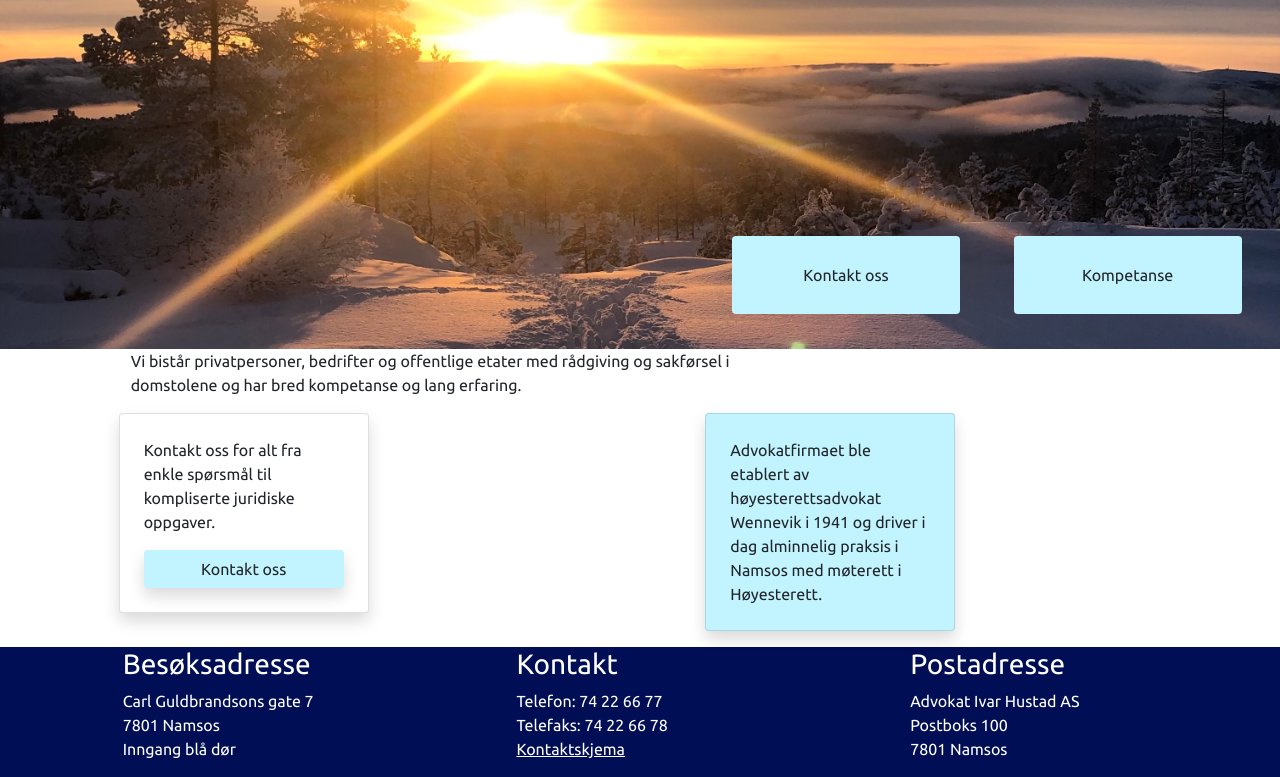
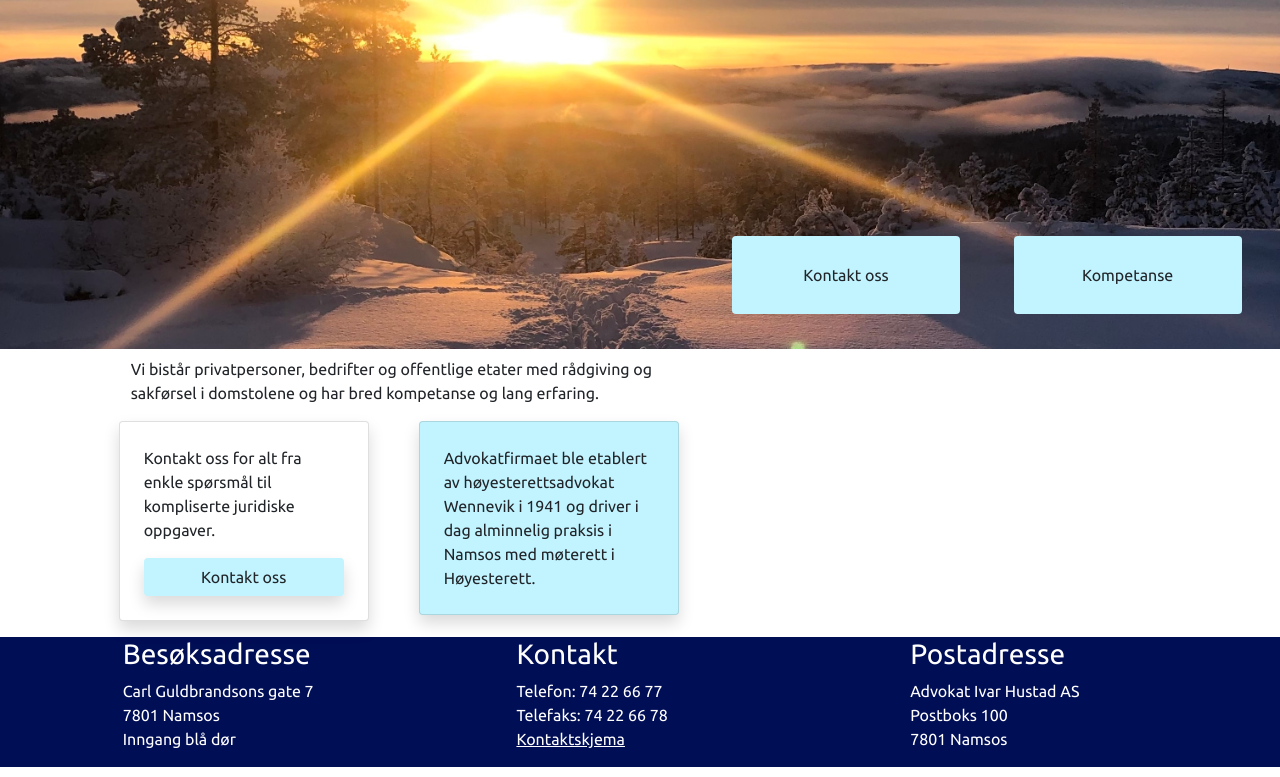
Before and after one commit to kodakorg/namsosadv, a Node server app: template views/redesign1/pages/hovedside.ejs in a window 1280 px wide. Shown: the part 77-854 px from the top of the page. Run offline with Node 20, Linux system fonts and the light colour scheme; the template is opened without the code that fills it, so the values that code supplies are empty.

Commit message:
Update redesign1

```diff
--- a/views/redesign1/pages/hovedside.ejs
+++ b/views/redesign1/pages/hovedside.ejs
@@ -15,22 +15,22 @@
     <a href="/redesign1/kontakt" class="btn border-3 btn1">Kontakt oss</a>
     <a href="/redesign1/kompetanse" class="btn btn2">Kompetanse</a>
   </div>
-  <div class="col offset-lg-1">
-    <div class="col ps-4">
+  <div class="col offset-lg-1 pt-2">
+    <div class="col ps-4" style="max-width: 600px;">
       <p>Vi bistår privatpersoner, bedrifter og offentlige etater med
         rådgiving og sakførsel i domstolene og har bred kompetanse og lang erfaring.</p>
     </div>
 
     <div class="row row-col-2 p-0 m-0">
-      <div class="col pb-3">
+      <div class="col-lg pb-3" style="max-width: 300px;">
         <div class="card shadow p-4" style="width: 250px;">
           <p class="card-text">Kontakt oss for alt fra enkle spørsmål til kompliserte juridiske oppgaver.</p>
           <a href="/redesign1/kontakt" class="btn shadow card-link">Kontakt oss</a>
         </div>
       </div>
 
-      <div class="col pb-3">
-        <div class="card shadow p-4 color-primary" style="width: 250px;">
+      <div class="col-lg pb-3" style="max-width: 300px;">
+        <div class="card shadow p-4 color-primary" style="width: 260px;">
           <p class="card-text">Advokatfirmaet ble etablert av høyesterettsadvokat Wennevik i 1941 og driver i dag
             alminnelig praksis i Namsos med møterett i Høyesterett.
           </p>
```
